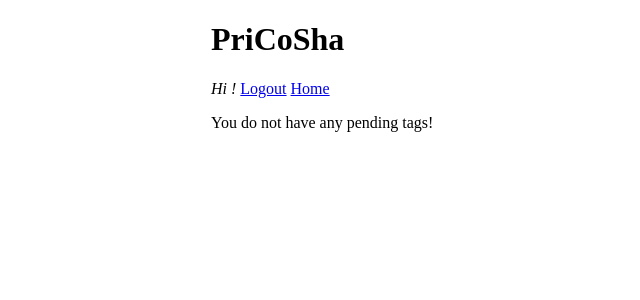
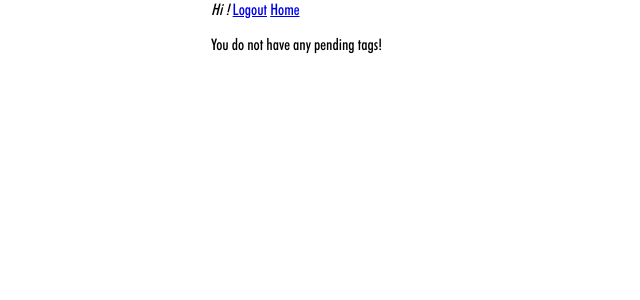
Before and after one commit to michello/PriCoSha, a Flask app: template templates/tags.html in a window 1280 px wide. Shown: the top 300 px of the page, without its empty margins (179-819 px from the left). Run offline with Flask 2, Linux system fonts and the light colour scheme; the template is opened without the code that fills it, so the values that code supplies are empty; the visitor is signed in with stand-in values (Sample User, id 1).

Commit message:
working on ui

```diff
--- a/static/style/style.css
+++ b/static/style/style.css
@@ -1,6 +1,12 @@
 @font-face {
 	font-family: Futara;
-	src: url(futura medium condensed bt.ttf);
+	src: url("../font/futura medium condensed bt.ttf");
+}
+
+.title {
+	background: -webkit-linear-gradient(#eee, #333);
+  -webkit-background-clip: text;
+  -webkit-text-fill-color: transparent;
 }
 
 img {
@@ -8,8 +14,14 @@ img {
   height: auto;
 }
 
+
 body {
 	font-family: Futara;
 	width: 500px;
 	margin: 0 auto;
 }
+
+#logo {
+	width: 100px;
+	height: auto;
+}
--- a/templates/base.html
+++ b/templates/base.html
@@ -2,12 +2,10 @@
 <html>
 <head>
   <title>PriCoSha</title>
-  <link rel = "stylesheet" href = "style.css"></style>
+  <link rel = "stylesheet" href = "{{ url_for('static', filename='style/style.css') }}"></style>
 </head>
 <body>
-  <div>
-    <h1>PriCoSha</h1>
-  </div>
+
   {% if not session['logged_in'] %}
   <div>
     <a href="/login">Login</a>
--- a/templates/login.html
+++ b/templates/login.html
@@ -2,10 +2,10 @@
 <html>
 <head>
   <title>PriCoSha</title>
-  <link rel = "stylesheet" href = "style.css"></style>
+  <link rel = "stylesheet" href = "{{ url_for('static', filename='style/style.css') }}"></style>
 </head>
 <body>
-    <img src = "brand_assets/logo3.png"></img>
+    <img src = "{{ url_for('static', filename='brand_assets/logo3.png') }}" id="logo"></img>
 
     <h2>Please enter your login information</h2>
     <form action="/loginAuth" method="POST">
```
Also changed, not shown: static/logo.png (added), 1 other file.
